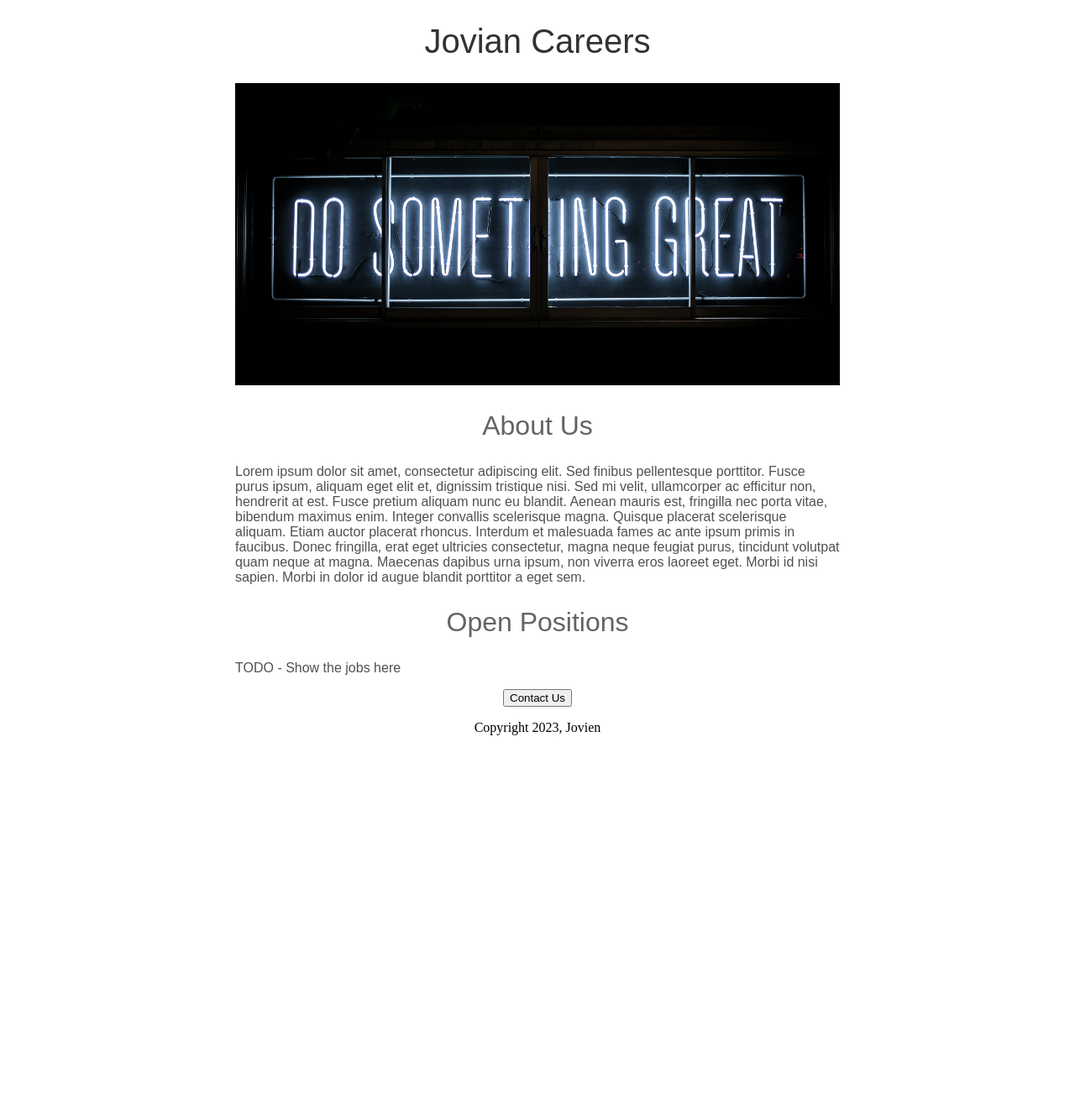
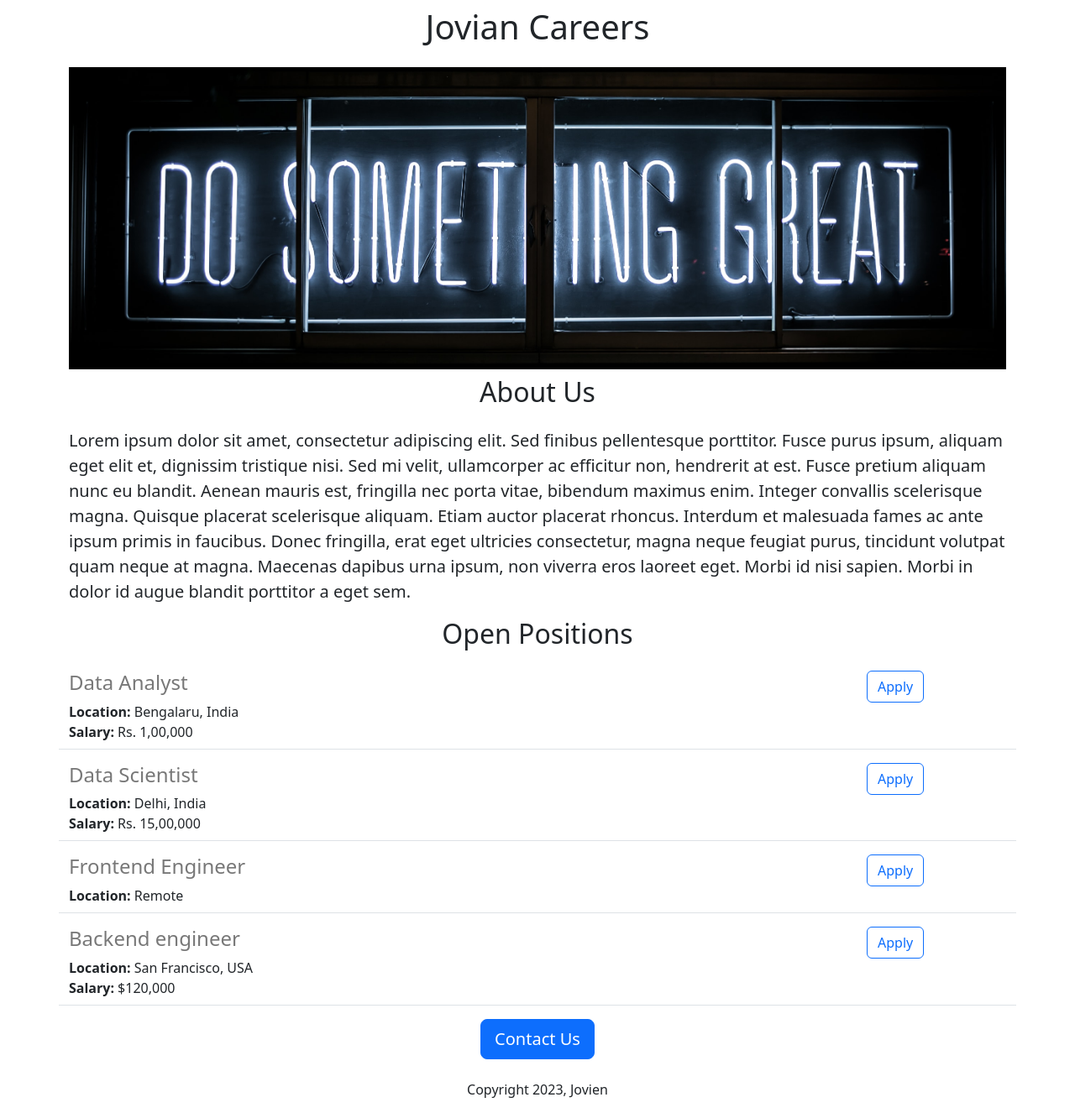
Before and after one commit to PansiluAW/jovian-careers-website, a Flask app: page / in a window 1280 px wide. Shown: the whole page at 84% size. Before the commit the page ends 876 px from the top, so only its background shows below. Run offline with Flask 2, Linux system fonts and the light colour scheme.

Commit message:
Added dynamic data and API route

```diff
--- a/app.py
+++ b/app.py
@@ -1,10 +1,41 @@
-from flask import Flask, render_template
+from flask import Flask, render_template, jsonify
 
 app = Flask(__name__)
 
+JOBS = [
+  {
+    'id':1,
+    'title': 'Data Analyst',
+    'location': 'Bengalaru, India',
+    'salary': 'Rs. 1,00,000'
+  },
+  {
+    'id':2,
+    'title': 'Data Scientist',
+    'location': 'Delhi, India',
+    'salary': 'Rs. 15,00,000'
+  },
+  {
+    'id':3,
+    'title': 'Frontend Engineer',
+    'location': 'Remote',
+  },
+  {
+    'id':4,
+    'title': 'Backend engineer',
+    'location': 'San Francisco, USA',
+    'salary': '$120,000'
+  }
+
+]
+
 @app.route("/")
-def hello_wor():
-  return render_template('home.html')
+def hello_jovian():
+  return render_template('home.html', jobs=JOBS, company_name = 'Jovian')
+
+@app.route('/api/jobs')
+def list_jobs():
+  return jsonify(JOBS)
 
 if __name__ == "__main__":
   app.run(host='0.0.0.0', debug=True)
--- a/templates/home.html
+++ b/templates/home.html
@@ -1,50 +1,35 @@
 <!DOCTYPE html>
 <html>
   <head>
+    <meta charset="utf-8">
+    <meta name="viewport" content="width=device-width, initial-scale=1">
     <title>Jovian Careers</title>
+    <link href="https://cdn.jsdelivr.net/npm/bootstrap@5.3.0-alpha1/dist/css/bootstrap.min.css" rel="stylesheet" integrity="sha384-GLhlTQ8iRABdZLl6O3oVMWSktQOp6b7In1Zl3/Jr59b6EGGoI1aFkw7cmDA6j6gD" crossorigin="anonymous">
     <style>
-      h1{
-        font-size: 40px;
-        font-family: sans-serif;
-        font-weight: normal;
-        color: rgb(50,50,50);
-        text-align: center;
-      }
       #banner{
-        width: 100%;
         height: 360px;
         object-fit: cover;
-      }
-      h2{
-        font-family: sans-serif;
-        font-size: 32px;
-        color: rgb(100,100,100);
-        text-align:center;
-        font-weight: normal;
-      }
-      .bodytext{
-        font-family: sans-serif;
-        color: rgb(80,80,80);
-      }
-      #container{
-        max-width: 720px;
-        margin: 0 auto;
+        width: 100%;
       }
     </style>
   </head>
   <body>
-    <div id="container">
-    <h1>Jovian Careers</h1>
-    <img id="banner" src="https://jovian-careers-website.pansiluaw.repl.co/static/banner.jpg">
-    <h2>About Us</h2>
-    <p class="bodytext">
+    <div class="container">
+    <h1 class="text-center mt-2 mb-4">{{company_name}} Careers</h1>
+    <img class="img-fluid" id="banner" src="https://jovian-careers-website.pansiluaw.repl.co/static/banner.jpg">
+    <h2 class="text-center mt-2 mb-4">About Us</h2>
+    <p class="lead">
       Lorem ipsum dolor sit amet, consectetur adipiscing elit. Sed finibus pellentesque porttitor. Fusce purus ipsum, aliquam eget elit et, dignissim tristique nisi. Sed mi velit, ullamcorper ac efficitur non, hendrerit at est. Fusce pretium aliquam nunc eu blandit. Aenean mauris est, fringilla nec porta vitae, bibendum maximus enim. Integer convallis scelerisque magna. Quisque placerat scelerisque aliquam. Etiam auctor placerat rhoncus. Interdum et malesuada fames ac ante ipsum primis in faucibus. Donec fringilla, erat eget ultricies consectetur, magna neque feugiat purus, tincidunt volutpat quam neque at magna. Maecenas dapibus urna ipsum, non viverra eros laoreet eget. Morbi id nisi sapien. Morbi in dolor id augue blandit porttitor a eget sem.
     </p>
-    <h2>Open Positions</h2>
-    <p class="bodytext">TODO - Show the jobs here</p>
-    <div style="text-align: center;">
-      <button>Contact Us</button>
-      <p>Copyright 2023, Jovien</p>
+    <h2 class="text-center mt-2 mb-4">Open Positions</h2>
+    <div>
+      {% for job in jobs %}
+        {% include 'jobitem.html' %}
+      {% endfor %}
+    </div>
+    <div class="text-center">
+      <button class="btn btn-primary btn-lg">Contact Us</button>
+      <p class="mt-4">Copyright 2023, Jovien</p>
     </div>
     </div>
   </body>
--- /dev/null
+++ b/templates/jobitem.html
@@ -0,0 +1,15 @@
+<div class="border-bottom row"; style="margin-bottom:16px;padding-bottom:8px;">
+  <div class='col-10'>
+    <h4 style="color:rgb(120,120,120); margin-botton: 4px;">{{job['title']}}</h4>
+    <div><b>Location:</b> {{job['location']}}</div>
+    {% if 'salary' in job %}
+    <div>
+      <b>Salary:</b> {{job['salary']}}
+    </div>
+    {% endif %}
+  </div>
+  <div class="col-2">
+    <button type="button" class="btn btn-outline-primary">Apply</button>
+  </div>
+
+</div>
```
